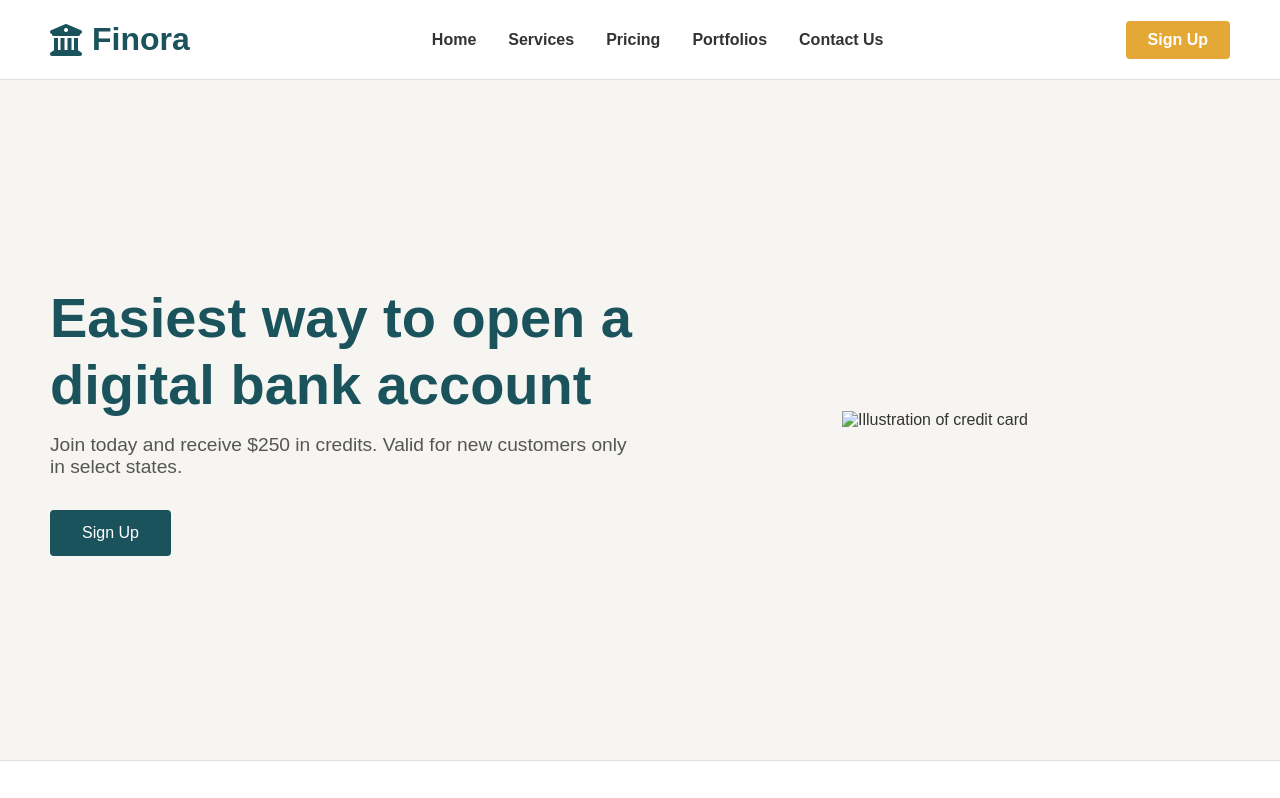
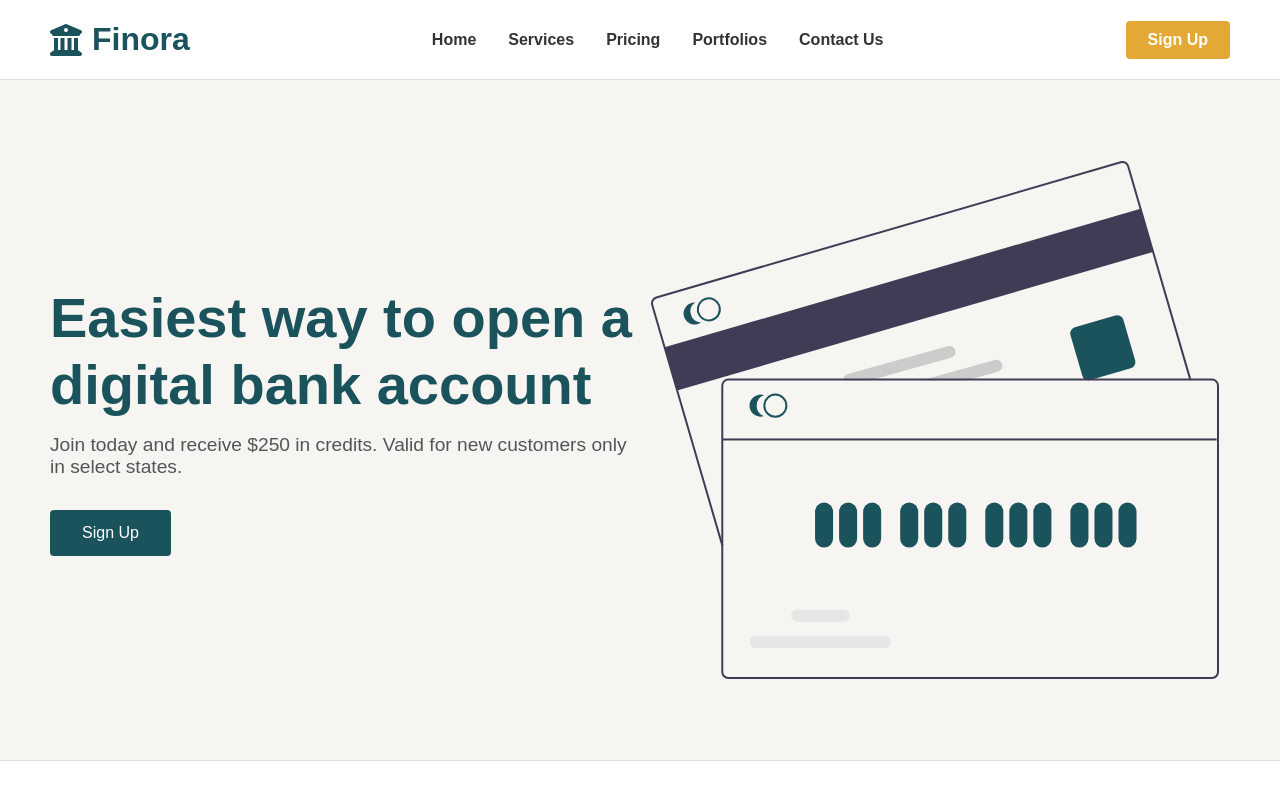
Before and after one commit to nishithatanukunuri/finora-banking-app, a website: page index.html in a window 1280 px wide. Shown: the top 798 px of the page. Drawn offline with Linux system fonts and the light colour scheme; the site is published under a folder, as on GitHub Pages, so addresses that start at the root find nothing.

Commit message:
Updated link

```diff
--- a/index.html
+++ b/index.html
@@ -39,7 +39,7 @@
                 <a href="signup.html" class="hero__btn">Sign Up</a>
             </div>
             <div class="hero__img">
-                <img id="hero-img" src="/images/credit_card.svg" alt="Illustration of credit card"/>
+                <img id="hero-img" src="./images/credit_card.svg" alt="Illustration of credit card"/>
             </div>
         </div>
     </section>
```
